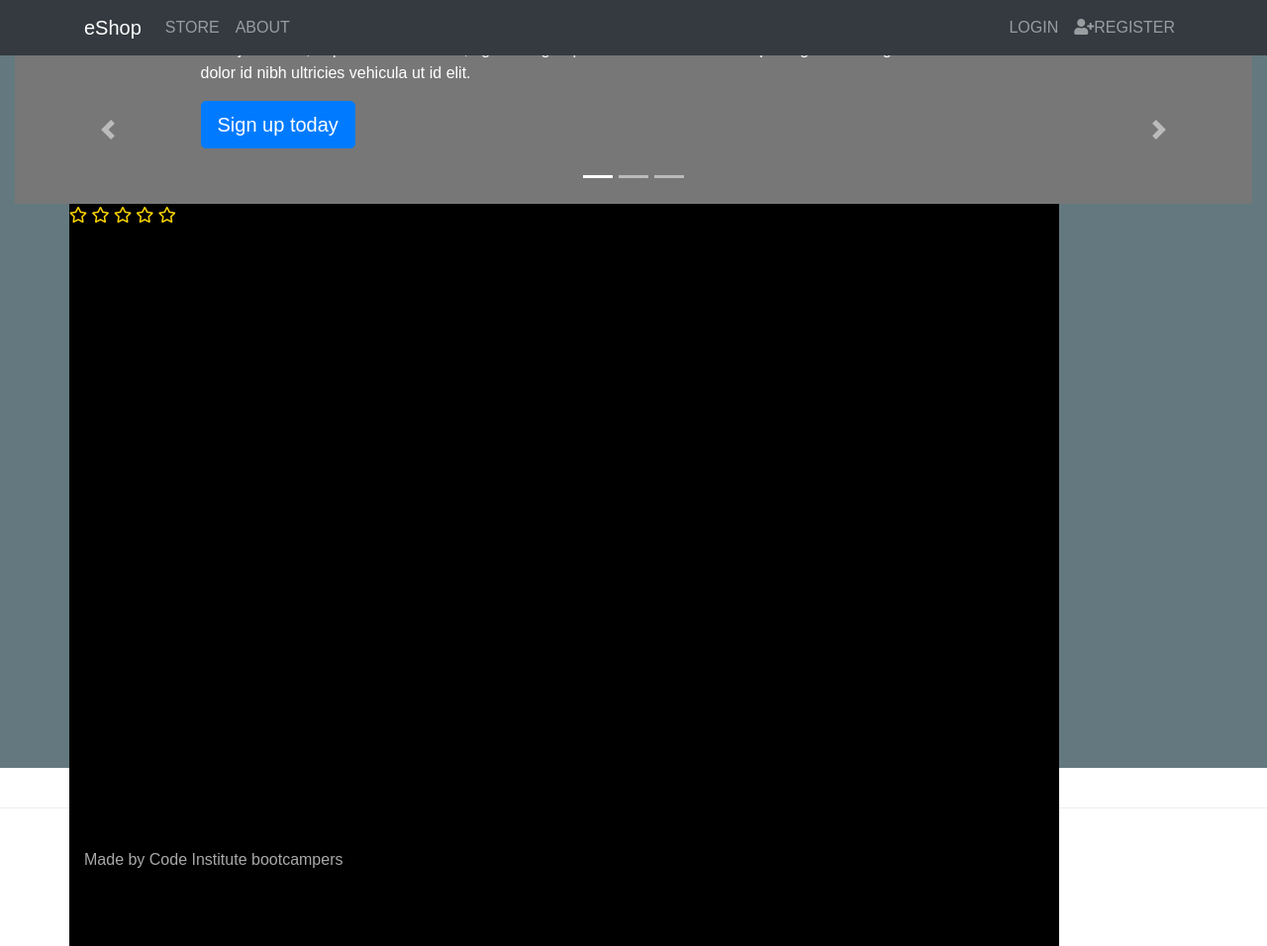
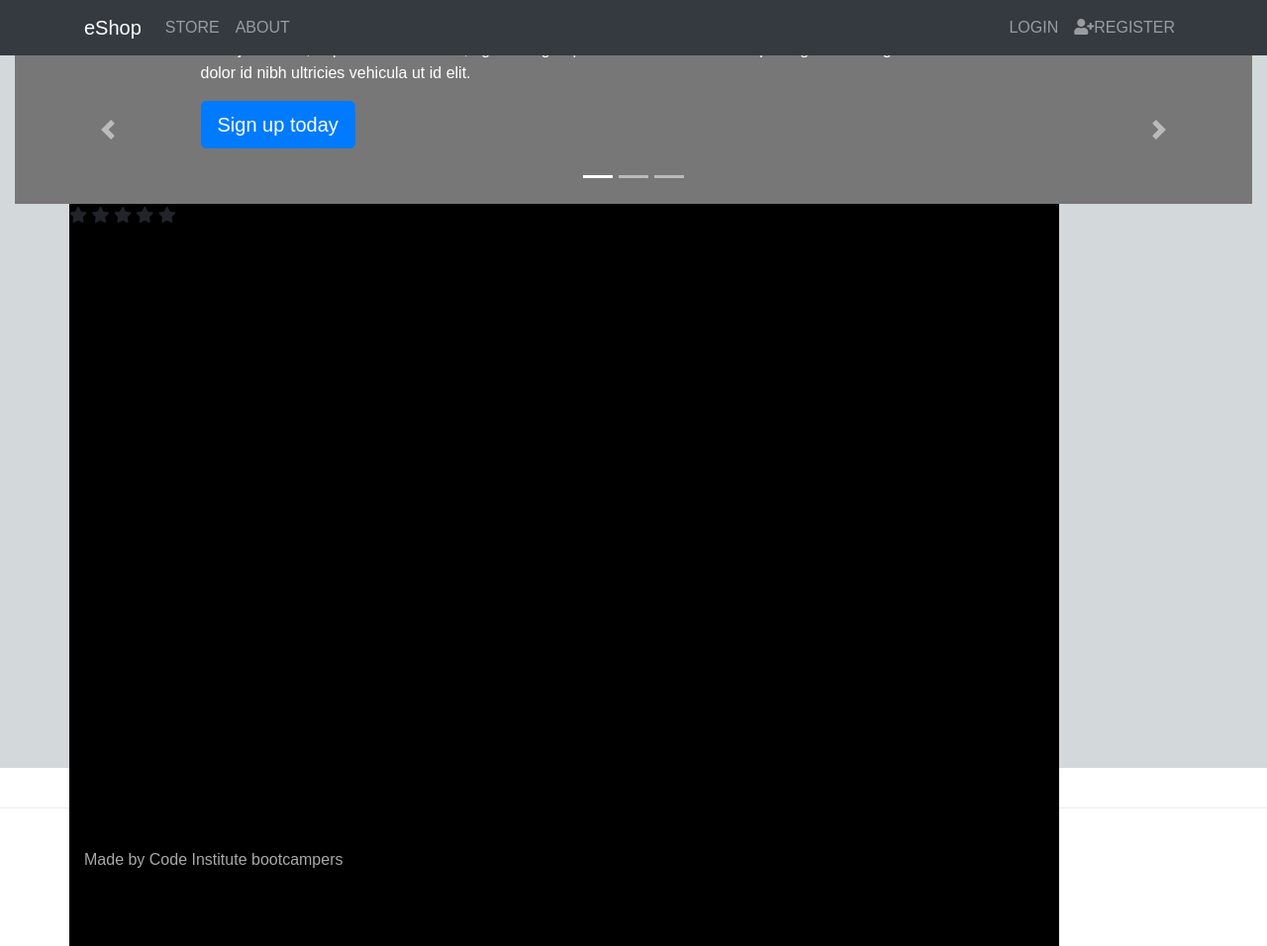
Before and after one commit to marty-wickham/milestone-project4, a Django app: page / in a window 1280 px wide. Shown: the whole page at 99% size. Run offline with Django 3.2, Linux system fonts and the light colour scheme; some libraries are stand-ins or nearby versions.

Commit message:
Editing products page

```diff
--- a/home/templates/index.html
+++ b/home/templates/index.html
@@ -51,11 +51,11 @@
   <div class="container">
     <div class="row">
         <div class="box">
-            <i id="star_1" class="far fa-star" ></i>
-            <i id="star_2" class="far fa-star"></i>
-            <i id="star_3" class="far fa-star"></i>
-            <i id="star_4" class="far fa-star"></i>
-            <i id="star_5" class="far fa-star"></i>
+            <i id="star_1" class="fas fa-star" ></i>
+            <i id="star_2" class="fas fa-star"></i>
+            <i id="star_3" class="fas fa-star"></i>
+            <i id="star_4" class="fas fa-star"></i>
+            <i id="star_5" class="fas fa-star"></i>
         </div>
         <div class="box">
         </div>
--- a/static/css/custom.css
+++ b/static/css/custom.css
@@ -29,7 +29,7 @@
 }
 
 .container-fluid {
-    background-color: #63797f;
+    background-color: #d3d8da;
     height: 90vh;
 }
 
@@ -46,19 +46,27 @@
 }
 
 
-/*------------------------- Index page -------------------------*/
+/*------------------------- Games page -------------------------*/
 
 .game {
-    background-size: contain;
+    background-size: cover;
     background-position: center center;
     background-repeat: no-repeat;
-    width: 150px;
     height: 150px;
-    margin: 0 auto;
 }
 
 .games-row {
-    margin-top: 30px;
+    padding-top: 2rem;
+}
+
+
+.panel-footer {
+    text-align: center;
+}
+
+.panel {
+    border: 1px solid gray;
+    padding: 0;
 }
 
 
@@ -78,10 +86,7 @@
     display: inline-block;
 }
 
-.fa-star {
+
+.fa-star:hover {
     color: gold;
 }
-
-.fa-star:hover {
-    background-color: gold;
-}
```
Also changed, not shown: products/templates/games.html (+7 -1 lines), media/images/MorrowindCOVER.jpg (added), media/images/The_Elder_Scrolls_V_Skyrim_cover.png (added), media/images/download.jpeg (added), media/images/morrrowinf-banner.png (added).
